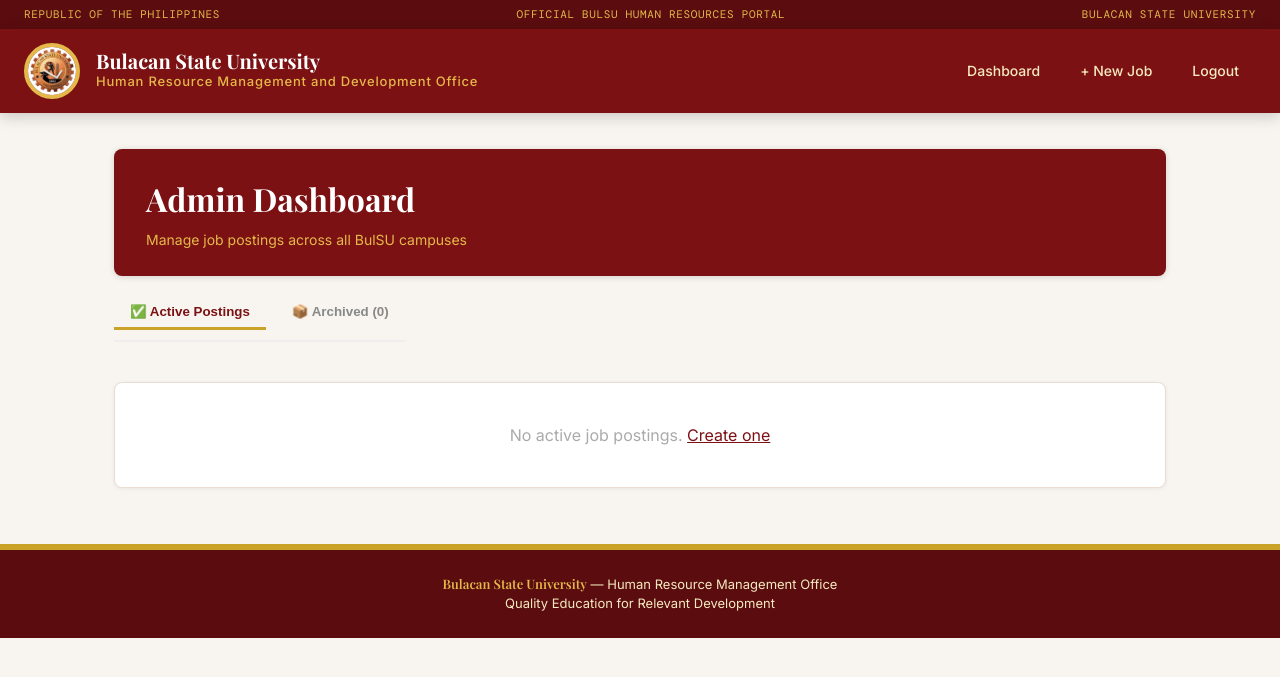
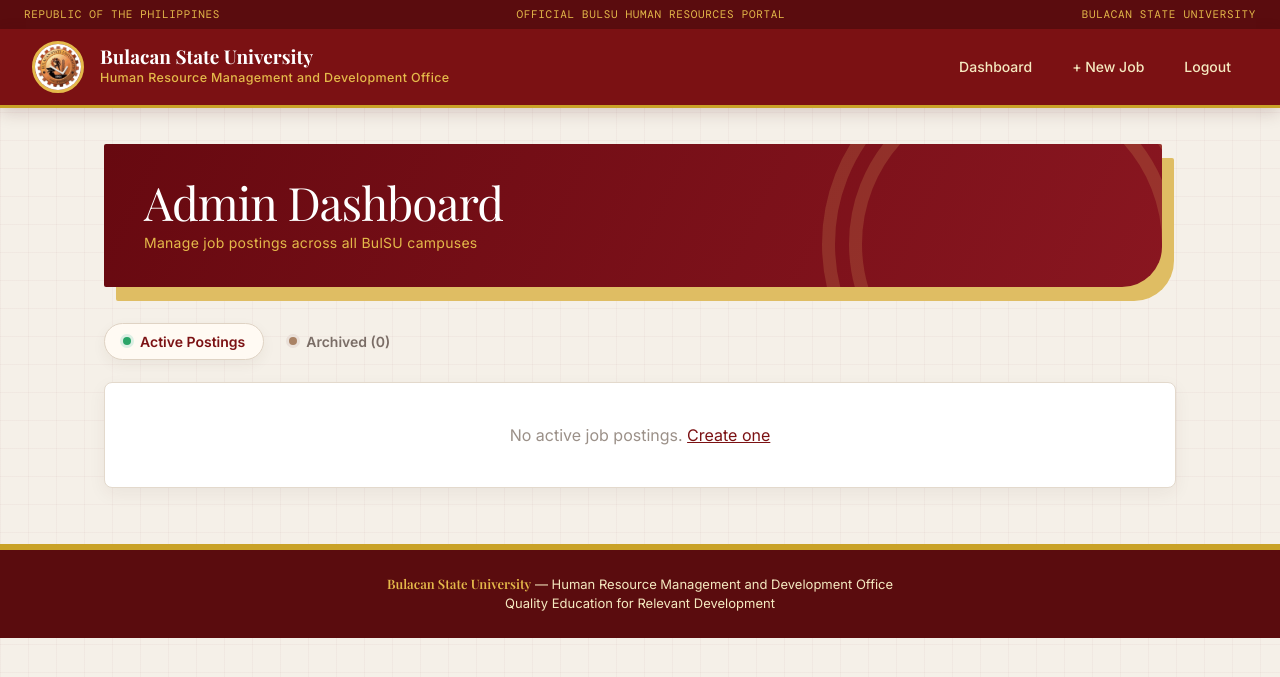
Before and after one commit to lichking1124-byte/hr_system, a Flask app: template templates/admin/dashboard.html in a window 1280 px wide. Shown: the top 677 px of the page. Run offline with Flask 3, Linux system fonts and the light colour scheme; the template is opened without the code that fills it, so the values that code supplies are empty.

Commit message:
Redesign: shared styles and dashboard based on the Make design

```diff
--- /dev/null
+++ b/templates/_icons.html
@@ -0,0 +1,14 @@
+{# Small inline icons, used instead of emoji so they look the same on every device.
+   Usage: {% from '_icons.html' import icon %}  then  {{ icon('users') }} #}
+{% macro icon(name, size=15) -%}
+<svg aria-hidden="true" width="{{ size }}" height="{{ size }}" viewBox="0 0 24 24" fill="none" stroke="currentColor" stroke-width="2" stroke-linecap="round" stroke-linejoin="round">
+{%- if name == 'pin' %}<path d="M20 10c0 5-8 11-8 11S4 15 4 10a8 8 0 1 1 16 0Z"/><circle cx="12" cy="10" r="2.5"/>
+{%- elif name == 'users' %}<path d="M16 21v-2a4 4 0 0 0-4-4H6a4 4 0 0 0-4 4v2"/><circle cx="9" cy="7" r="4"/><path d="m17 11 2 2 4-4"/>
+{%- elif name == 'image' %}<rect width="18" height="18" x="3" y="3" rx="2"/><circle cx="9" cy="9" r="2"/><path d="m21 15-3.1-3.1a2 2 0 0 0-2.8 0L6 21"/>
+{%- elif name == 'edit' %}<path d="M12 20h9"/><path d="M16.5 3.5a2.1 2.1 0 0 1 3 3L7 19l-4 1 1-4Z"/>
+{%- elif name == 'archive' %}<path d="M21 8v13H3V8M1 3h22v5H1zM10 12h4"/>
+{%- elif name == 'restore' %}<path d="M3 12a9 9 0 1 0 3-6.7L3 8"/><path d="M3 3v5h5"/>
+{%- elif name == 'trash' %}<path d="M3 6h18M8 6V4a2 2 0 0 1 2-2h4a2 2 0 0 1 2 2v2m3 0v14a2 2 0 0 1-2 2H7a2 2 0 0 1-2-2V6"/>
+{%- endif %}
+</svg>
+{%- endmacro %}
--- a/templates/admin/dashboard.html
+++ b/templates/admin/dashboard.html
@@ -1,4 +1,5 @@
 {% extends "base.html" %}
+{% from '_icons.html' import icon %}
 {% block title %}Admin Dashboard — BulSU HR Portal{% endblock %}
 
 {% block navbar %}
@@ -7,63 +8,75 @@
 {% endblock %}
 
 {% block extra_style %}
-.campus-title {
-    font-size: 17px;
-    font-weight: bold;
-    color: var(--plum);
-    padding: 10px 15px;
-    border-left: 5px solid var(--gold);
-    background: white;
-    border-radius: 6px;
-    margin-bottom: 12px;
-    margin-top: 10px;
-    box-shadow: 0 2px 6px rgba(103,30,30,0.08);
+/* ── Tabs ── */
+.toolbar { display: flex; justify-content: space-between; align-items: center; gap: 16px; flex-wrap: wrap; margin: 0 0 22px; }
+.tabs-pill { display: flex; gap: 6px; flex-wrap: wrap; }
+.tab-pill {
+    display: inline-flex; align-items: center; gap: 9px;
+    padding: 9px 18px; border: 1px solid transparent; border-radius: 999px;
+    background: transparent; color: #7a6d66;
+    font-family: var(--font-body); font-size: 14px; font-weight: 600; cursor: pointer;
 }
-.job-row {
-    display: flex;
-    justify-content: space-between;
-    align-items: center;
-    padding: 14px 18px;
-    background: white;
-    border-radius: 8px;
-    margin-bottom: 10px;
-    box-shadow: 0 1px 4px rgba(103,30,30,0.07);
-    border-left: 4px solid var(--plum);
+.tab-pill:hover { color: var(--plum); }
+.tab-pill[aria-selected="true"] {
+    background: #fffaf3; border-color: #dfd3c4; color: var(--plum);
+    box-shadow: 0 5px 14px rgba(72,46,29,0.06);
 }
-.job-row:hover { border-left-color: var(--gold-dark); }
-.job-row.archived {
-    background: #f9f9f9;
-    border-left-color: #ccc;
-    opacity: 0.75;
+.dot { width: 8px; height: 8px; border-radius: 50%; display: inline-block; }
+.dot.green { background: #2aa568; box-shadow: 0 0 0 3px #dcefe4; }
+.dot.brown { background: #a98264; box-shadow: 0 0 0 3px #eae0d9; }
+
+/* ── Campuses ── */
+.campus-list { display: grid; grid-template-columns: repeat(2, minmax(0, 1fr)); gap: 16px; }
+.campus-group { min-width: 0; border: 1px solid #dfd5c9; background: rgba(255,251,245,0.85); border-radius: 4px; }
+.campus-group.has-jobs { grid-column: 1 / -1; border: 0; background: transparent; margin-bottom: 10px; }
+.campus-group h2 {
+    display: flex; align-items: center; gap: 11px;
+    min-height: 56px; padding: 0 18px;
+    color: #6f151a; font-size: 16px; font-weight: 700;
 }
-.job-row-title { font-weight: bold; color: var(--plum); font-size: 15px; }
-.job-row-meta { font-size: 12px; color: var(--text-muted); margin-top: 3px; }
-.job-actions { display: flex; gap: 8px; align-items: center; flex-wrap: wrap; }
-.no-jobs { color: #ccc; font-size: 14px; padding: 8px 15px; }
-.tab-buttons {
-    display: flex;
-    gap: 10px;
-    margin-bottom: 20px;
-    border-bottom: 2px solid #eee;
-    padding-bottom: 10px;
+.campus-group.has-jobs h2 { min-height: 46px; padding: 0; margin-bottom: 10px; font-size: 19px; }
+.pin {
+    display: grid; place-items: center; width: 30px; height: 30px; flex: 0 0 30px;
+    border-radius: 50% 50% 50% 6px; background: #efe1df; color: #9a252e; transform: rotate(-8deg);
 }
-.tab-btn {
-    padding: 8px 16px;
-    border: none;
-    background: transparent;
-    color: var(--text-muted);
-    font-weight: bold;
-    cursor: pointer;
-    border-bottom: 3px solid transparent;
-    transition: all 0.2s;
+.pin svg { transform: rotate(8deg); }
+.campus-group.has-jobs .pin { background: #78131a; color: #fff; }
+.campus-rule { flex: 1; height: 1px; margin-left: 8px; background: repeating-linear-gradient(90deg, #cfc1b1 0 12px, transparent 12px 19px); }
+.no-jobs { padding: 14px 18px 16px; border-top: 1px dashed #dfd3c7; color: #9b9088; font-size: 13px; }
+
+/* ── Job cards ── */
+.jobs { display: grid; grid-template-columns: repeat(2, minmax(0, 1fr)); gap: 16px; }
+.job-card {
+    position: relative; display: flex; flex-direction: column; min-width: 0; min-height: 160px;
+    padding: 22px 22px 18px 28px; overflow: hidden;
+    border: 1px solid #ded3c7; background: linear-gradient(90deg, #7b1219 0 6px, transparent 6px), #fffdf9;
+    box-shadow: 0 10px 24px rgba(64,38,27,0.07);
+    transition: transform 0.16s, box-shadow 0.16s;
 }
-.tab-btn.active {
-    color: var(--plum);
-    border-bottom-color: var(--gold);
+.job-card:nth-child(4n+1) { border-radius: 2px 22px 2px 2px; }
+.job-card:nth-child(4n+2) { border-radius: 22px 2px 2px 2px; }
+.job-card:nth-child(4n+3) { border-radius: 2px 2px 22px 2px; }
+.job-card:nth-child(4n+4) { border-radius: 2px 2px 2px 22px; }
+.job-card:hover { transform: translateY(-3px); box-shadow: 0 15px 30px rgba(64,38,27,0.11); }
+.job-card h3 { margin-bottom: 10px; color: #421f20; font-size: 18px; font-weight: 700; padding-right: 24px; }
+.job-meta { display: flex; align-items: center; flex-wrap: wrap; gap: 10px; color: #8a7e77; font-size: 13px; }
+.job-actions { display: grid; grid-template-columns: 1fr 1fr; gap: 8px; margin-top: auto; padding-top: 18px; }
+.job-actions > :only-child { grid-column: 1 / -1; }
+.job-actions form { display: flex; }
+.job-actions form .act { width: 100%; }
+.job-card.archived { background: linear-gradient(90deg, #b9afa6 0 6px, transparent 6px), #faf8f4; box-shadow: none; }
+.job-card.archived h3 { color: #6b5f58; }
+.archive-date { font-size: 12.5px; color: #8a7e77; margin-top: 6px; }
+.empty-card { text-align: center; color: #9b9088; padding: 40px; }
+
+@media (max-width: 760px) {
+    .campus-list, .jobs { grid-template-columns: 1fr; }
 }
-.archived-section { display: none; }
-.archived-section.show { display: block; }
-.archive-date { font-size: 11px; color: #999; margin-top: 2px; }
+@media (max-width: 500px) {
+    .job-card { padding: 20px 16px 16px 22px; }
+    .toolbar { align-items: stretch; flex-direction: column; }
+}
 {% endblock %}
 
 {% block content %}
@@ -72,13 +85,13 @@
     <p>Manage job postings across all BulSU campuses</p>
 </div>
 
-<div style="display:flex; justify-content:space-between; align-items:center; margin-bottom:20px;">
-    <div class="tab-buttons">
-        <button class="tab-btn active" onclick="showTab('active')">
-            ✅ Active Postings
+<div class="toolbar">
+    <div class="tabs-pill" role="tablist" aria-label="Job posting status">
+        <button type="button" role="tab" class="tab-pill" data-tab="active" aria-selected="true">
+            <span class="dot green"></span> Active Postings
         </button>
-        <button class="tab-btn" onclick="showTab('archived')">
-            📦 Archived ({{ archived_jobs|length }})
+        <button type="button" role="tab" class="tab-pill" data-tab="archived" aria-selected="false">
+            <span class="dot brown"></span> Archived ({{ archived_jobs|length }})
         </button>
     </div>
     {% if session.get('role') == 'hrmo' %}<a href="/admin/job/new" class="btn btn-gold">+ Add New Job Posting</a>{% endif %}
@@ -87,100 +100,89 @@
 <!-- ── ACTIVE JOBS ── -->
 <div id="active-tab">
     {% if jobs_by_campus | length > 0 %}
+    <div class="campus-list">
         {% for campus in campuses %}
-        <div class="campus-title">📍 {{ campus }}</div>
         {% set campus_jobs = jobs_by_campus[campus] %}
+        <section class="campus-group{{ ' has-jobs' if campus_jobs else '' }}">
+            <h2><span class="pin">{{ icon('pin', 17) }}</span>{{ campus }}<span class="campus-rule"></span></h2>
             {% if campus_jobs %}
+            <div class="jobs">
                 {% for job in campus_jobs %}
-            <div class="job-row">
-                <div>
-                    <div class="job-row-title">{{ job.title }}</div>
-                    <div class="job-row-meta">
+                <article class="job-card">
+                    <h3>{{ job.title }}</h3>
+                    <div class="job-meta">
                         {% if job.is_active %}
                         <span class="badge badge-success">Active</span>
                         {% else %}
                         <span class="badge badge-danger">Inactive</span>
                         {% endif %}
-                        &nbsp; Posted: {{ job.created_at.strftime('%Y-%m-%d') if job.created_at else '' }}
-                    </div>
+                        <span>Posted: {{ job.created_at.strftime('%Y-%m-%d') if job.created_at else '' }}</span>
                     </div>
                     <div class="job-actions">
-                    <a href="/admin/job/{{ job.id }}/applicants"
-                       class="btn btn-primary btn-sm">👥 Applicants</a>
+                        <a href="/admin/job/{{ job.id }}/applicants" class="act act-maroon">{{ icon('users') }} Applicants</a>
                         {% if session.get('role') == 'hrmo' %}
-                    <a href="/admin/job/{{ job.id }}/generate-ad"
-                       class="btn btn-gold btn-sm">🖼️ Job Ad</a>
-                    <a href="/admin/job/{{ job.id }}/edit"
-                       class="btn btn-warning btn-sm">✏️ Edit</a>
+                        <a href="/admin/job/{{ job.id }}/generate-ad" class="act act-gold">{{ icon('image') }} Job Ad</a>
+                        <a href="/admin/job/{{ job.id }}/edit" class="act act-gold">{{ icon('edit') }} Edit</a>
                         <form method="POST" action="/admin/job/{{ job.id }}/delete"
                               onsubmit="return confirm('Archive this job posting?')">
-                        <button type="submit" class="btn btn-danger btn-sm">📦 Archive</button>
+                            <button type="submit" class="act act-red">{{ icon('archive') }} Archive</button>
                         </form>
                         {% endif %}
                     </div>
+                </article>
+                {% endfor %}
             </div>
-            {% endfor %}
             {% else %}
             <p class="no-jobs">No active job postings for this campus.</p>
             {% endif %}
+        </section>
         {% endfor %}
+    </div>
     {% else %}
-        <div class="card" style="text-align:center; color:#aaa; padding:40px;">
+    <div class="card empty-card">
         No active job postings. <a href="/admin/job/new" style="color:var(--plum);">Create one</a>
     </div>
     {% endif %}
 </div>
 
 <!-- ── ARCHIVED JOBS ── -->
-<div id="archived-tab" class="archived-section">
+<div id="archived-tab" hidden>
     {% if archived_jobs %}
-        <div class="campus-title">📦 Archived Job Postings</div>
+    <div class="jobs">
         {% for job in archived_jobs %}
-        <div class="job-row archived">
-            <div>
-                <div class="job-row-title">{{ job.title }}</div>
-                <div class="job-row-meta">
-                    📍 {{ job.campus }}
-                </div>
-                <div class="archive-date">
-                    Archived: {{ job.archived_at[:10] if job.archived_at else '' }}
-                    {% set archived_date = job.archived_at | string %}
-                    {% set days_archived = (now | default(none)).days | default(0) %}
-                </div>
-            </div>
+        <article class="job-card archived">
+            <h3>{{ job.title }}</h3>
+            <div class="job-meta"><span style="display:inline-flex; align-items:center; gap:6px;">{{ icon('pin', 14) }} {{ job.campus }}</span></div>
+            <div class="archive-date">Archived: {{ job.archived_at[:10] if job.archived_at else '' }}</div>
+            {% if session.get('role') == 'hrmo' %}
             <div class="job-actions">
-{% if session.get('role') == 'hrmo' %}
                 <form method="POST" action="/admin/job/{{ job.id }}/restore"
                       onsubmit="return confirm('Restore this job posting?')">
-                    <button type="submit" class="btn btn-primary btn-sm">↩️ Restore</button>
+                    <button type="submit" class="act act-maroon">{{ icon('restore') }} Restore</button>
                 </form>
                 <form method="POST" action="/admin/job/{{ job.id }}/delete"
                       onsubmit="return confirm('Permanently delete this job posting? This cannot be undone.')">
-                    <button type="submit" class="btn btn-danger btn-sm">🗑️ Delete</button>
+                    <button type="submit" class="act act-red">{{ icon('trash') }} Delete</button>
                 </form>
+            </div>
             {% endif %}
+        </article>
+        {% endfor %}
     </div>
-        </div>
-        {% endfor %}
     {% else %}
-        <div class="card" style="text-align:center; color:#aaa; padding:40px;">
-            No archived job postings.
-        </div>
+    <div class="card empty-card">No archived job postings.</div>
     {% endif %}
 </div>
 
 <script>
-function showTab(tab) {
-    document.getElementById('active-tab').style.display = tab === 'active' ? 'block' : 'none';
-    document.getElementById('archived-tab').classList.remove('show');
-    document.getElementById('archived-tab').style.display = tab === 'archived' ? 'block' : 'none';
-
-    if (tab === 'archived') {
-        document.getElementById('archived-tab').classList.add('show');
+(function () {
+    var tabs = Array.prototype.slice.call(document.querySelectorAll('.tab-pill'));
+    function show(name) {
+        document.getElementById('active-tab').hidden = name !== 'active';
+        document.getElementById('archived-tab').hidden = name !== 'archived';
+        tabs.forEach(function (t) { t.setAttribute('aria-selected', t.getAttribute('data-tab') === name ? 'true' : 'false'); });
     }
-
-    document.querySelectorAll('.tab-btn').forEach(btn => btn.classList.remove('active'));
-    event.target.classList.add('active');
-}
+    tabs.forEach(function (t) { t.addEventListener('click', function () { show(t.getAttribute('data-tab')); }); });
+})();
 </script>
 {% endblock %}
--- a/templates/base.html
+++ b/templates/base.html
@@ -21,7 +21,7 @@
             --gold-light: #E4B94A;
             --gold-pale: #F5E9C0;
             --white: #ffffff;
-            --bg: #f8f5f0;
+            --bg: #f5f0e8;
             --line: #e8ddd0;
             --text-muted: #888;
             --font-display: 'Playfair Display', Georgia, serif;
@@ -29,7 +29,14 @@
             --font-mono: 'DM Mono', ui-monospace, Menlo, monospace;
         }
 
-        body { font-family: var(--font-body); background: var(--bg); color: #1a1a1a; line-height: 1.5; }
+        body {
+            font-family: var(--font-body); color: #2a1f1d; line-height: 1.5;
+            background:
+                linear-gradient(rgba(123,17,19,0.03) 1px, transparent 1px),
+                linear-gradient(90deg, rgba(123,17,19,0.03) 1px, transparent 1px),
+                var(--bg);
+            background-size: 28px 28px;
+        }
         h1, h2, h3 { font-family: var(--font-display); }
         a { color: inherit; }
 
@@ -50,28 +57,29 @@
         /* ── Header / navbar ── */
         .navbar {
             background: var(--plum);
-            padding: 14px 24px;
+            padding: 12px 32px;
             display: flex;
             align-items: center;
             justify-content: space-between;
             gap: 20px;
             flex-wrap: wrap;
-            box-shadow: 0 4px 14px rgba(0,0,0,0.18);
+            border-bottom: 3px solid var(--gold);
+            box-shadow: 0 5px 16px rgba(64,8,13,0.16);
             position: sticky;
             top: 0;
             z-index: 50;
         }
         .brand { display: flex; align-items: center; gap: 16px; text-decoration: none; }
         .seal {
-            width: 56px; height: 56px; border-radius: 50%;
-            background: var(--gold); border: 4px solid var(--gold-light);
+            width: 52px; height: 52px; border-radius: 50%;
+            background: var(--gold); border: 3px solid var(--gold-light);
             display: flex; align-items: center; justify-content: center;
             overflow: hidden; flex-shrink: 0;
         }
         .seal img { width: 100%; height: 100%; object-fit: contain; background: #fff; padding: 2px; }
         .brand-text { display: flex; flex-direction: column; }
-        .brand-name { font-family: var(--font-display); color: #fff; font-weight: 700; font-size: 20px; line-height: 1.15; }
-        .brand-sub { color: var(--gold-light); font-size: 13px; letter-spacing: 0.06em; font-weight: 500; }
+        .brand-name { font-family: var(--font-display); color: #fff; font-weight: 700; font-size: 19px; line-height: 1.15; }
+        .brand-sub { color: var(--gold-light); font-size: 12.5px; letter-spacing: 0.03em; font-weight: 500; line-height: 1.3; margin-top: 2px; }
         .nav-links { display: flex; align-items: center; gap: 6px; flex-wrap: wrap; }
         .nav-links a {
             color: var(--gold-pale);
@@ -83,29 +91,29 @@
             border: 1px solid transparent;
             transition: background 0.2s;
         }
-        .nav-links a:hover { background: var(--plum-light); }
-        .nav-links a.active { background: var(--gold); color: var(--plum-dark); font-weight: 600; }
+        .nav-links a:hover { background: rgba(255,255,255,0.08); color: #fff; }
+        .nav-links a.active { background: rgba(158,22,24,0.8); color: #fff; font-weight: 600; box-shadow: inset 0 -3px 0 var(--gold); }
         .nav-links a.nav-outline { color: var(--gold-light); border-color: rgba(201,162,39,0.6); }
 
         /* ── Container ── */
-        .container { max-width: 1100px; margin: 36px auto; padding: 0 24px; }
+        .container { max-width: 1120px; margin: 36px auto; padding: 0 24px; }
 
         /* ── Cards ── */
         .card {
             background: var(--white);
             border-radius: 8px;
             padding: 26px 28px;
-            box-shadow: 0 1px 4px rgba(90,12,14,0.07);
+            box-shadow: 0 6px 18px rgba(64,38,27,0.06);
             margin-bottom: 20px;
-            border: 1px solid var(--line);
+            border: 1px solid #e3d9cc;
         }
 
         /* ── Buttons ── */
         .btn {
             display: inline-block;
             padding: 10px 20px;
-            border-radius: 4px;
-            border: none;
+            border-radius: 3px;
+            border: 1px solid transparent;
             cursor: pointer;
             font-family: var(--font-body);
             font-size: 14px;
@@ -119,9 +127,12 @@
         .btn-primary:hover { background: var(--plum-light); opacity: 1; }
         .btn-gold { background: var(--gold); color: var(--plum-dark); font-weight: 700; box-shadow: 0 1px 3px rgba(0,0,0,0.15); }
         .btn-gold:hover { background: var(--gold-light); opacity: 1; }
-        .btn-success { background: #2d7a3a; color: white; }
-        .btn-danger { background: #c0392b; color: white; }
-        .btn-warning { background: #c87f0a; color: white; }
+        .btn-success { background: #fff; color: #2d6a3a; border-color: #a9cfb1; }
+        .btn-success:hover { background: #e9f4eb; opacity: 1; }
+        .btn-danger { background: #fff; color: #a63833; border-color: #e6beba; }
+        .btn-danger:hover { background: #fbeceb; opacity: 1; }
+        .btn-warning { background: #fff; color: #73550e; border-color: #dfc26f; }
+        .btn-warning:hover { background: #fbf2d4; opacity: 1; }
         .btn-sm { padding: 6px 12px; font-size: 12px; }
 
         /* ── Alerts ── */
@@ -166,6 +177,40 @@
             border-bottom: none;
         }
         .page-header h1, .job-header h1, .apply-header h1 { font-family: var(--font-display); font-weight: 700; margin-bottom: 6px; }
+        /* the main page banner (dashboard, applicants, forms): maroon block with a gold offset shadow */
+        .page-header {
+            position: relative; overflow: hidden;
+            background: linear-gradient(115deg, #670910, #891620), var(--plum);
+            padding: 34px 40px;
+            border-radius: 2px 2px 40px 2px;
+            margin: 0 14px 36px 0;
+            box-shadow: 12px 14px 0 #dfbd63;
+        }
+        .page-header::before {
+            content: ""; position: absolute; top: -90px; right: -40px;
+            width: 300px; height: 300px; border-radius: 50%;
+            border: 40px double rgba(238,202,111,0.16);
+        }
+        .page-header > * { position: relative; z-index: 1; }
+        .page-header h1 { font-weight: 400; font-size: clamp(30px, 4.5vw, 46px); letter-spacing: -0.02em; line-height: 1.05; }
+        .page-header p { letter-spacing: 0.02em; }
+
+        /* ── Action buttons (small, with an icon) ── */
+        .act {
+            display: inline-flex; align-items: center; justify-content: center; gap: 6px;
+            min-height: 34px; padding: 0 12px; border-radius: 3px;
+            border: 1px solid #e1d7cc; background: transparent; color: #6e5e56;
+            font-family: var(--font-body); font-size: 13px; font-weight: 600;
+            text-decoration: none; cursor: pointer; white-space: nowrap;
+            transition: background 0.15s, color 0.15s;
+        }
+        .act:hover { background: #f2e9dc; color: #6f1118; }
+        .act svg { flex-shrink: 0; }
+        .act-maroon { background: var(--plum); border-color: var(--plum); color: #fff; }
+        .act-maroon:hover { background: var(--plum-light); color: #fff; }
+        .act-gold { border-color: #dfc26f; color: #73550e; }
+        .act-red { border-color: #e6beba; color: #a63833; }
+        .act-red:hover { background: #fbeceb; color: #a63833; }
         .page-header p, .job-header p, .apply-header p { color: var(--gold-light); opacity: 1; font-size: 14px; }
         .section-title, .section-divider { font-family: var(--font-display); }
 
@@ -183,8 +228,10 @@
 
         @media (max-width: 720px) {
             .topbar-mid { display: none; }
+            .navbar { padding: 12px 16px; }
             .brand-name { font-size: 17px; }
             .brand-sub { font-size: 11px; }
+            .page-header { padding: 24px 22px; border-radius: 2px 2px 26px 2px; margin: 0 8px 28px 0; box-shadow: 7px 8px 0 #dfbd63; }
             .nav-links { width: 100%; }
             .nav-links a { flex: 1; text-align: center; padding: 8px 6px; font-size: 13px; }
             .container { padding: 0 14px; margin-top: 22px; }
@@ -216,7 +263,7 @@
     </div>
 
     <div class="footer">
-        <span>Bulacan State University</span> — Human Resource Management Office<br>
+        <span>Bulacan State University</span> — Human Resource Management and Development Office<br>
         Quality Education for Relevant Development
     </div>
 </body>
```
Lines whose indentation alone changed are shown as unchanged.
